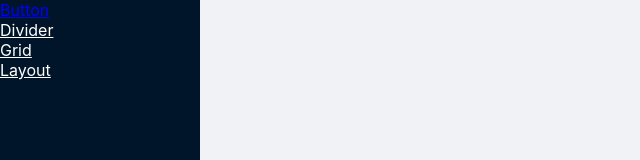
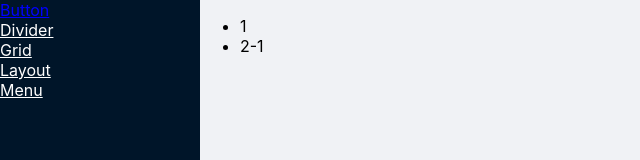
Before and after one commit to VINCENGUYEN-JS/vince-components, a React (Create React App) app: page /menu in a window 1280 px wide. Shown: the top 160 px of the page, without its empty margins (0-640 px from the left). Built offline with nearby package versions, Linux system fonts and the light colour scheme.

Commit message:
add-menu-component-part-1

```diff
--- a/src/App.tsx
+++ b/src/App.tsx
@@ -7,6 +7,7 @@ import {
   DividerExample,
   GridExample,
   LayoutExample,
+  MenuExample,
 } from "./pages";
 
 const Nav = () => (
@@ -15,6 +16,7 @@ const Nav = () => (
     <Link to="/divider">Divider</Link>
     <Link to="/grid">Grid</Link>
     <Link to="/layout">Layout</Link>
+    <Link to="/menu">Menu</Link>
   </div>
 );
 
@@ -31,6 +33,7 @@ function App() {
             <Route path="/divider" element={<DividerExample />} />
             <Route path="/grid" element={<GridExample />} />
             <Route path="/layout" element={<LayoutExample />} />
+            <Route path="/menu" element={<MenuExample />} />
           </Routes>
         </Layout.Content>
       </Layout>
--- /dev/null
+++ b/src/components/Menu/Menu.tsx
@@ -0,0 +1,12 @@
+import * as React from "react";
+
+type MenuProps = {
+  children: React.ReactNode;
+};
+
+const Menu = (props: MenuProps) => {
+  const { children } = props;
+  return <ul>{children}</ul>;
+};
+
+export default Menu;
--- /dev/null
+++ b/src/components/Menu/MenuItem.tsx
@@ -0,0 +1,12 @@
+import * as React from "react";
+
+type MenuProps = {
+  children: React.ReactNode;
+};
+
+const MenuItem = (props: MenuProps) => {
+  const { children } = props;
+  return <li>{children}</li>;
+};
+
+export default MenuItem;
--- /dev/null
+++ b/src/components/Menu/index.ts
@@ -0,0 +1,5 @@
+import Menu from "./Menu";
+import MenuItem from "./MenuItem";
+
+export default Menu;
+export { MenuItem };
--- /dev/null
+++ b/src/pages/MenuExample.tsx
@@ -0,0 +1,11 @@
+import * as React from "react";
+import Menu, { MenuItem } from "../components/Menu";
+
+const MenuExample = () => (
+  <Menu>
+    <MenuItem>1</MenuItem>
+    <MenuItem>2-1</MenuItem>
+  </Menu>
+);
+
+export default MenuExample;
--- a/src/pages/index.tsx
+++ b/src/pages/index.tsx
@@ -2,3 +2,4 @@ export { default as ButtonExample } from "./ButtonExample";
 export { default as DividerExample } from "./DividerExample";
 export { default as GridExample } from "./GridExample";
 export { default as LayoutExample } from "./LayoutExample";
+export { default as MenuExample } from "./MenuExample";
```
